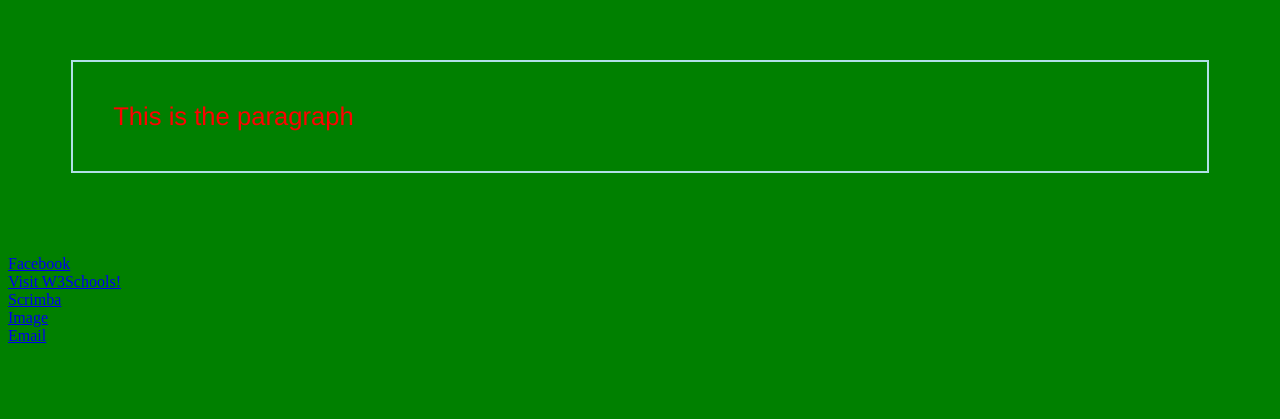
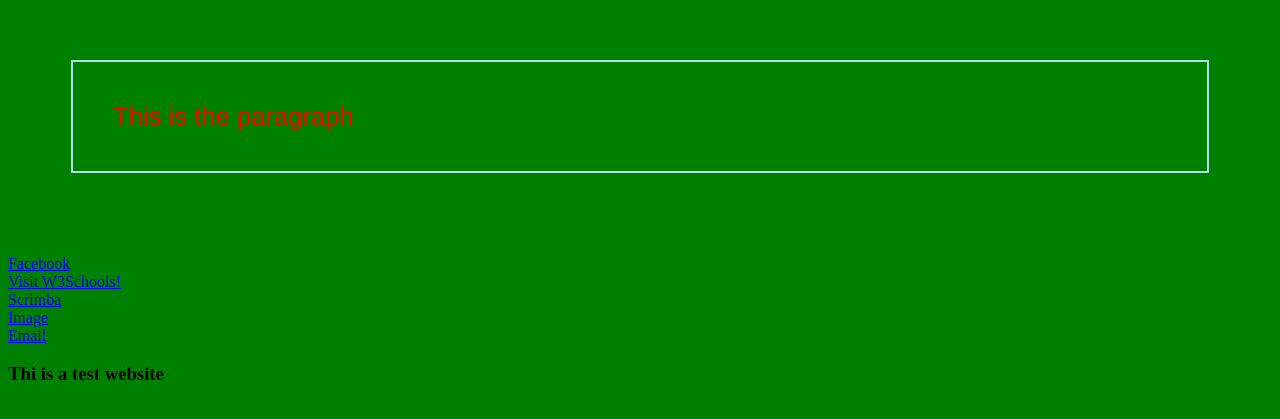
Before and after one commit to Gilliography/Scrybe_Dev, a plain HTML site: page hello.html in a window 1280 px wide. Shown: the part 121-540 px from the top of the page. Drawn offline with Linux system fonts and the light colour scheme.

Commit message:
added one line of code

```diff
--- a/hello.html
+++ b/hello.html
@@ -29,5 +29,6 @@
                 <br><a href="https://scrimba.com/dashboard#overview" target="_blank">Scrimba</a>
                 <br><a href="default.asp">Image</a>
                 <br><a href="mailto:gkiprotich74@gmail.com"> Email</a>
+                <h3> Thi is a test website</h3>
             </body>
     </html>
```
